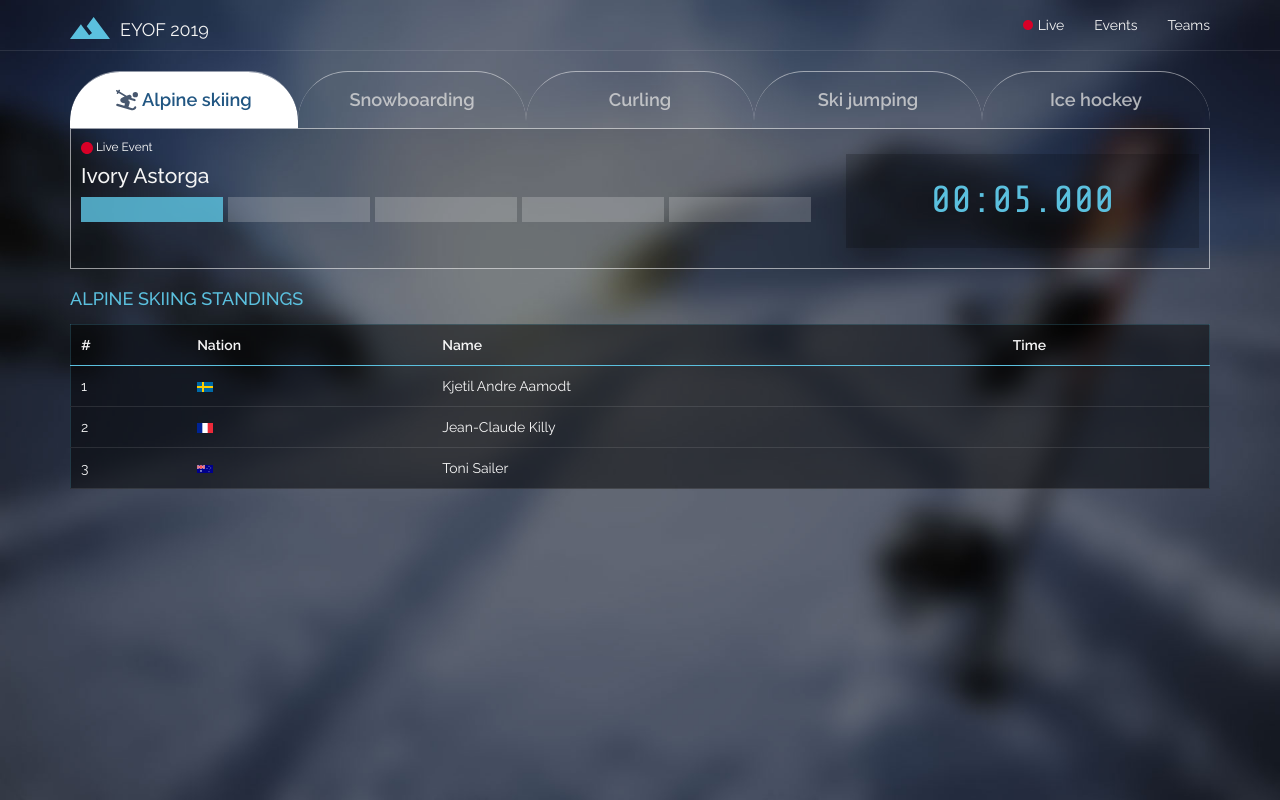
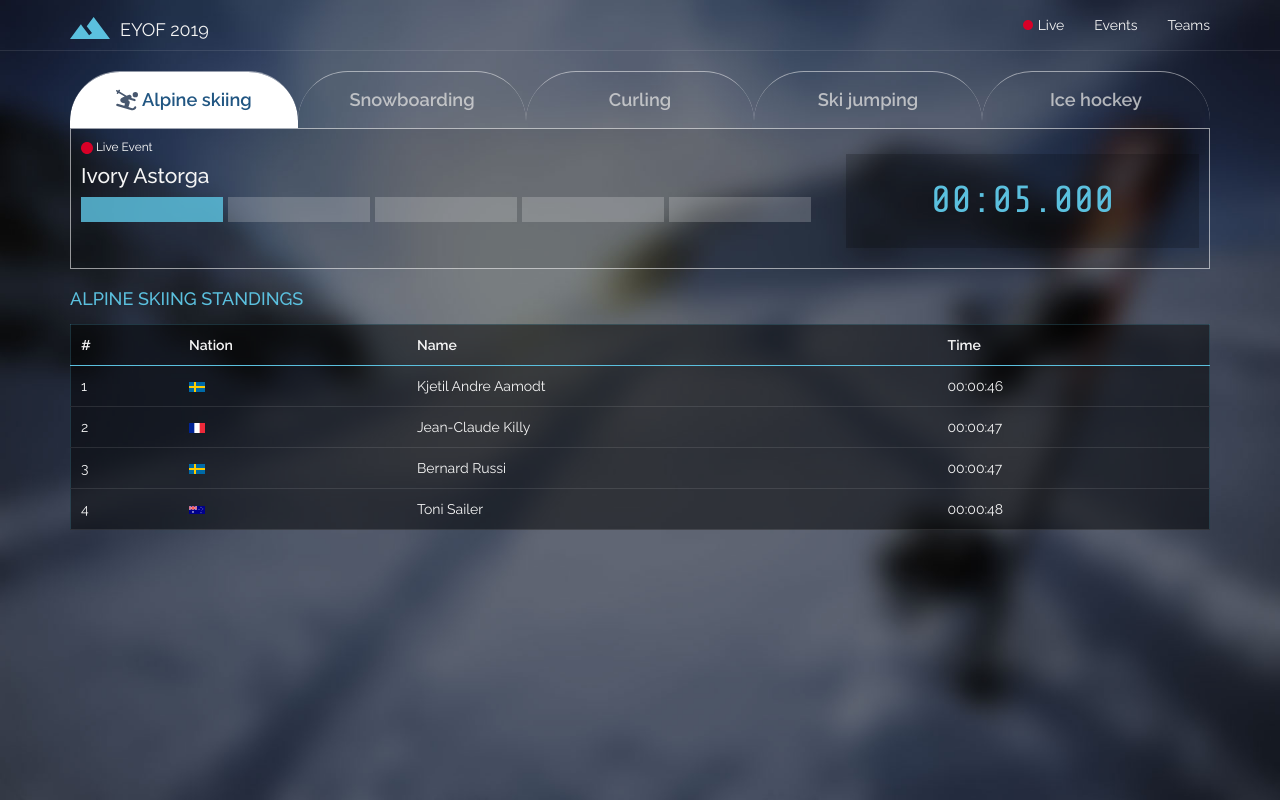
Before and after one commit to TarikFojnica/live-sport-events, a React (Create React App) app: page / in a window 1280 px wide. Built offline with nearby package versions, Linux system fonts and the light colour scheme; no server answers.

Commit message:
Clean up the code

```diff
--- a/src/components/pages/live/Standings.js
+++ b/src/components/pages/live/Standings.js
@@ -12,19 +12,29 @@ class StandingsTable extends Component  {
 			{
 				name: 'Kjetil Andre',
 				surname: 'Aamodt',
-				flag: 'sw'
+				flag: 'sw',
+				time: '00:00:46'
 			},
 
 			{
 				name: 'Jean-Claude',
 				surname: 'Killy',
-				flag: 'fr'
+				flag: 'fr',
+				time: '00:00:47'
+			},
+
+			{
+				name: 'Bernard',
+				surname: 'Russi',
+				flag: 'sw',
+				time: '00:00:47'
 			},
 
 			{
 				name: 'Toni',
 				surname: 'Sailer',
-				flag: 'au'
+				flag: 'au',
+				time: '00:00:48'
 			},
 		]
 	};
@@ -32,19 +42,11 @@ class StandingsTable extends Component  {
 	componentDidMount() {
 		let _this = this;
 
-		axios.get('http://localhost:58524/api/result/1')
-			.then(function (response) {
-				console.log(response);
-				_this.setState({
-					data: response.data
-				});
-			})
-			.catch(function (error) {
-				console.log(error);
-			});
-
+		// This event will fire every time a new player
+		// starts his skiing session
 		events.subscribe('NEW_PLAYER_STARTED', function(obj) {
 			console.log(obj.newPlayer);
+
 			_this.setState({
 				data: [..._this.state.data, obj.newPlayer]
 			})
```
